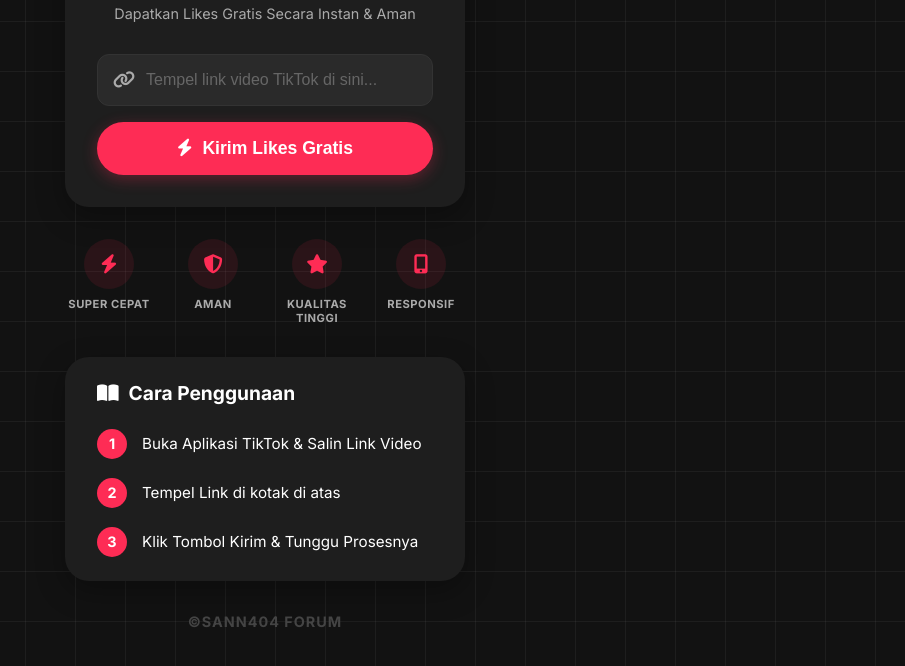
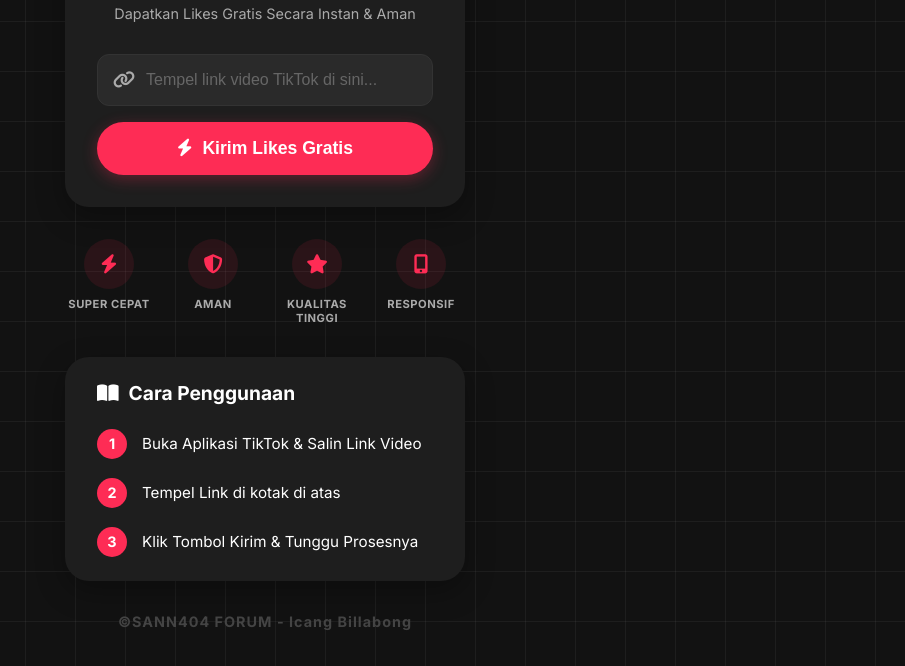
Before and after one commit to batasrt49-lgtm/icang-tiktok, a website: page public/index.html in a window 1280 px wide. Shown: the part 179-845 px from the top of the page, without its empty margins (375-1280 px from the left). Drawn offline with Linux system fonts and the light colour scheme.

Commit message:
Update index.html

```diff
--- a/public/index.html
+++ b/public/index.html
@@ -76,7 +76,7 @@
         </div>
 
         <footer>
-            <p>©SANN404 FORUM</p>
+            <p>©SANN404 FORUM - Icang Billabong</p>
         </footer>
     </div>
 
```
